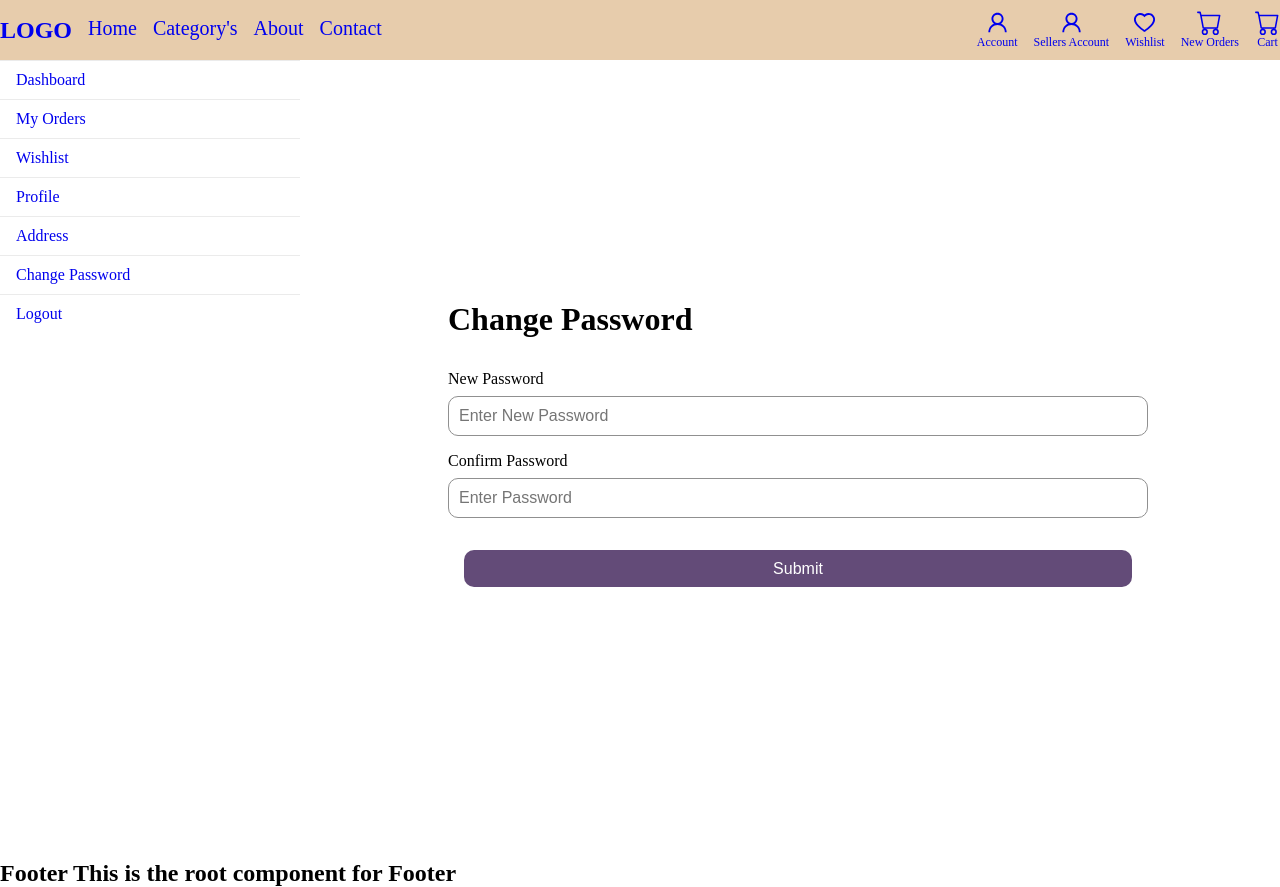
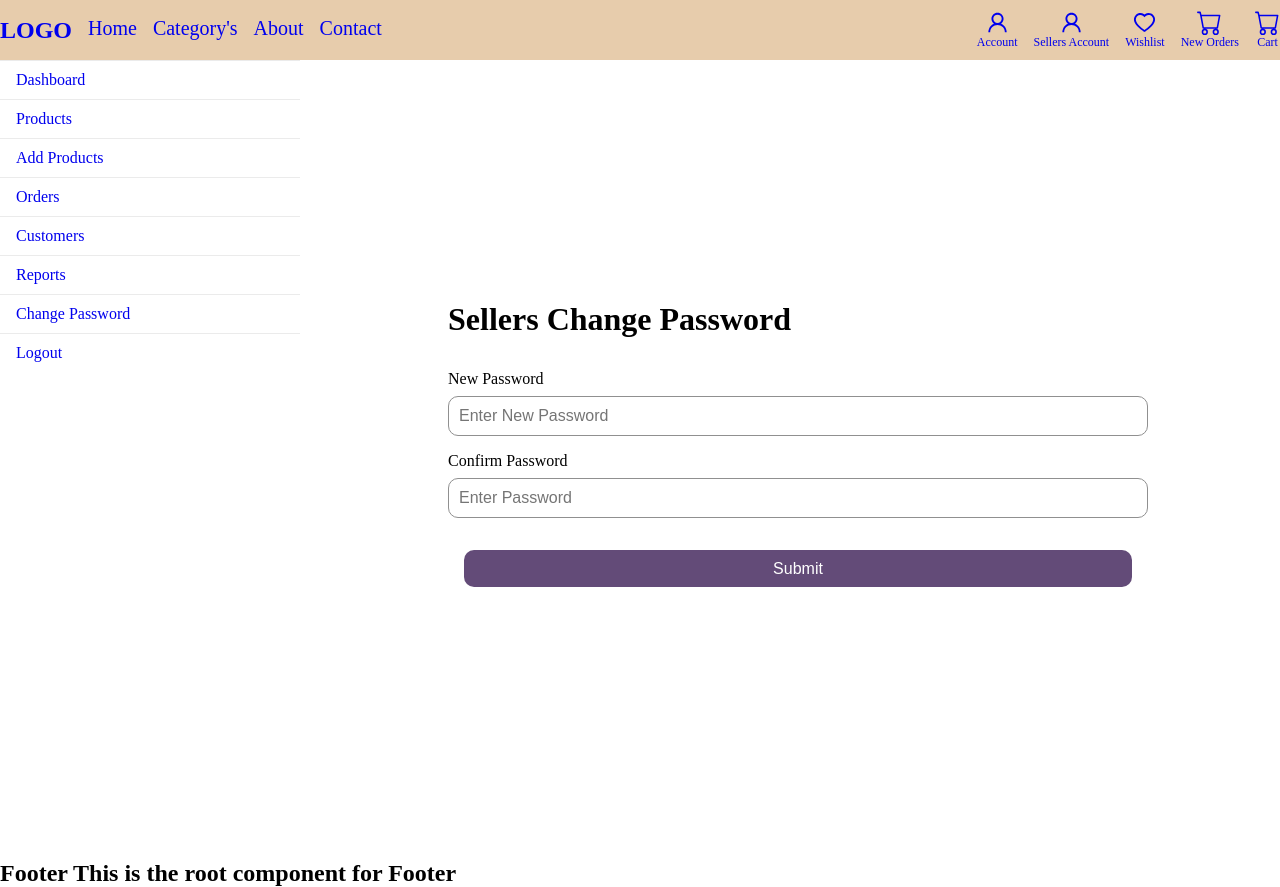
Before and after one commit to Josh2580/ecommerce, a React (Vite) app in the folder userView/: page /seller/change-password in a window 1280 px wide. Built offline with nearby package versions, Linux system fonts and the light colour scheme.

Commit message:
sellers change password

```diff
--- a/userView/src/App.jsx
+++ b/userView/src/App.jsx
@@ -39,6 +39,7 @@ import AddProduct from "./pages/sellers/AddProduct";
 import SellersOrders from "./pages/sellers/SellersOrders";
 import SellersCustomers from "./pages/sellers/SellersCustomers";
 import SellersReport from "./pages/sellers/SellersReport";
+import SellersChangePassword from "./pages/sellers/SellersChangePassword";
 
 const App = createBrowserRouter(
   createRoutesFromElements(
@@ -76,7 +77,10 @@ const App = createBrowserRouter(
       <Route path="/seller/orders" element={<SellersOrders />} />
       <Route path="/seller/customers" element={<SellersCustomers />} />
       <Route path="/seller/reports" element={<SellersReport />} />
-      <Route path="/seller/change-password" element={<ChangePassword />} />
+      <Route
+        path="/seller/change-password"
+        element={<SellersChangePassword />}
+      />
       <Route path="/seller/profile" element={<Profile />} />
 
       {/* <Route errorElement={<ErrorPage />}>
--- /dev/null
+++ b/userView/src/pages/sellers/SellersChangePassword.jsx
@@ -0,0 +1,93 @@
+import React, { useState, useEffect } from "react";
+import { useDispatch, useSelector } from "react-redux";
+import { useNavigate } from "react-router-dom";
+// import { useLoginUserMutation } from "../features/Post/PostApi";
+// import { setCredentials } from "../features/auth/authSlice";
+
+import {
+  Login,
+  Input,
+  TheButtons,
+  Button,
+  DetailForm,
+  LinkStyle,
+} from "./AuthenticationStyle";
+import { SellersMainHeader } from "./SellersHeader";
+import { AccHeader, UserDiv } from "./SellersDashboard";
+
+const SellersChangePassword = () => {
+  //   const userInfo = useSelector((state) =>
+  //     state.auth.userInfo ? state.auth.userInfo : ""
+  //   );
+  //   const { data: userData } = userInfo;
+
+  //   const [loginUser] = useLoginUserMutation();
+
+  //   const dispatch = useDispatch();
+
+  const [email, setEmail] = useState("");
+  const [password, setPassword] = useState("");
+
+  const navigate = useNavigate();
+
+  const SubmitHandler = async (e) => {
+    // e.preventDefault();
+    // const userData = await loginUser({ email, password });
+    // // console.log(userData);
+    // dispatch(setCredentials({ ...userData }));
+    // setEmail("");
+    // setPassword("");
+    // navigate("/dashboard");
+  };
+
+  //   useEffect(() => {
+  //     userData && navigate("/dashboard");
+  //   }, [userData, navigate]);
+
+  return (
+    <UserDiv>
+      <AccHeader>
+        <SellersMainHeader />
+      </AccHeader>
+      <Login>
+        <DetailForm onSubmit={SubmitHandler}>
+          <h1>Sellers Change Password</h1>
+          <div>
+            <Input>
+              <label htmlFor="new_password">New Password</label>
+              <input
+                type="password"
+                id="new_password"
+                maxLength={50}
+                required
+                placeholder="Enter New Password"
+                value={email}
+                onChange={(e) => setEmail(e.target.value)}
+                // onChange={handlerUsernameInput}
+              />
+            </Input>
+            <Input>
+              <label htmlFor="confirm_password">Confirm Password</label>
+              <input
+                type="password"
+                id="confirm_password"
+                maxLength={50}
+                required
+                placeholder="Enter Password"
+                value={password}
+                onChange={(e) => setPassword(e.target.value)}
+                // onChange={handlerPasswordInput}
+              />
+            </Input>
+
+            <TheButtons>
+              <Button>Submit</Button>
+            </TheButtons>
+          </div>
+        </DetailForm>
+      </Login>
+    </UserDiv>
+  );
+};
+
+export default SellersChangePassword;
```
